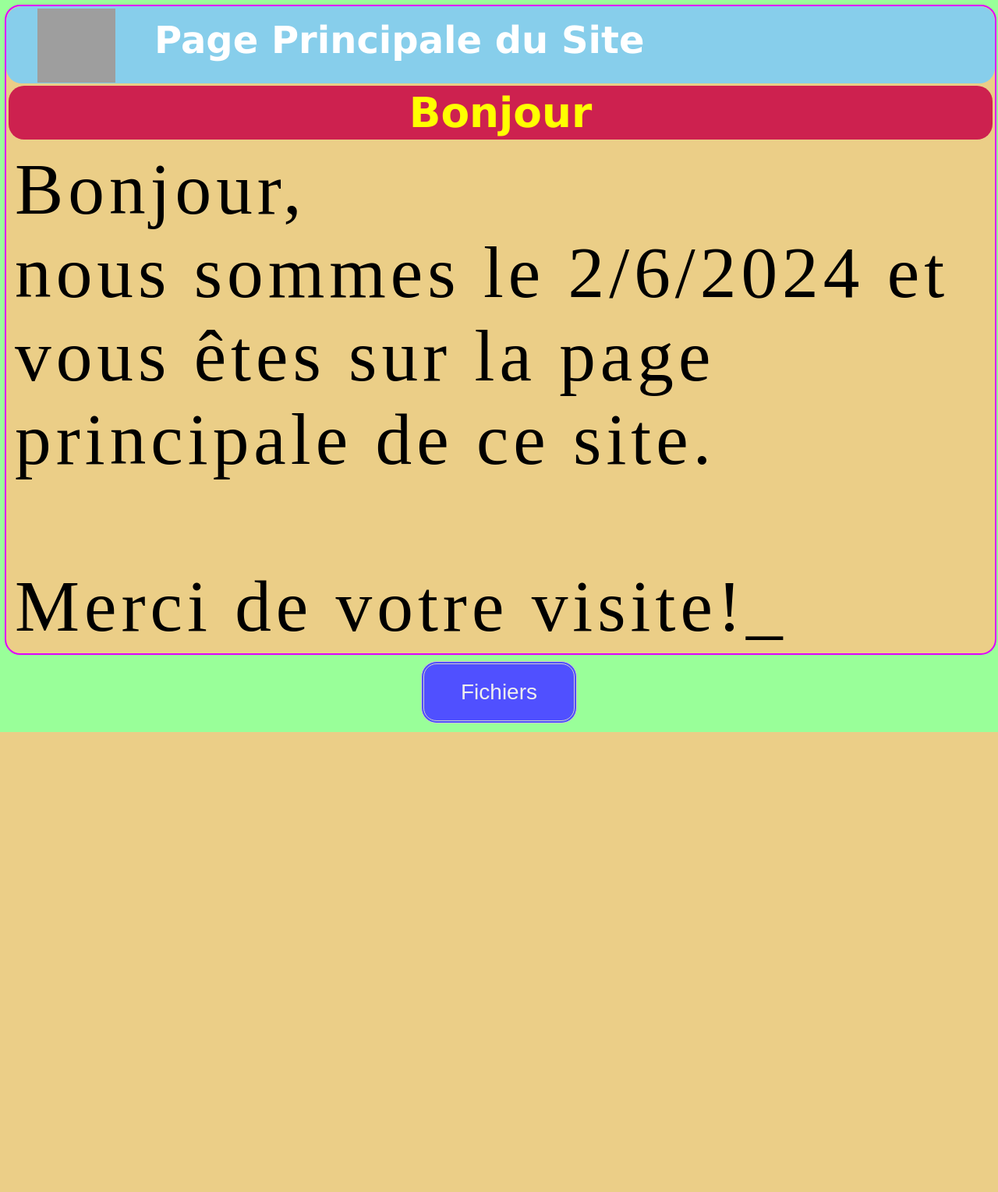
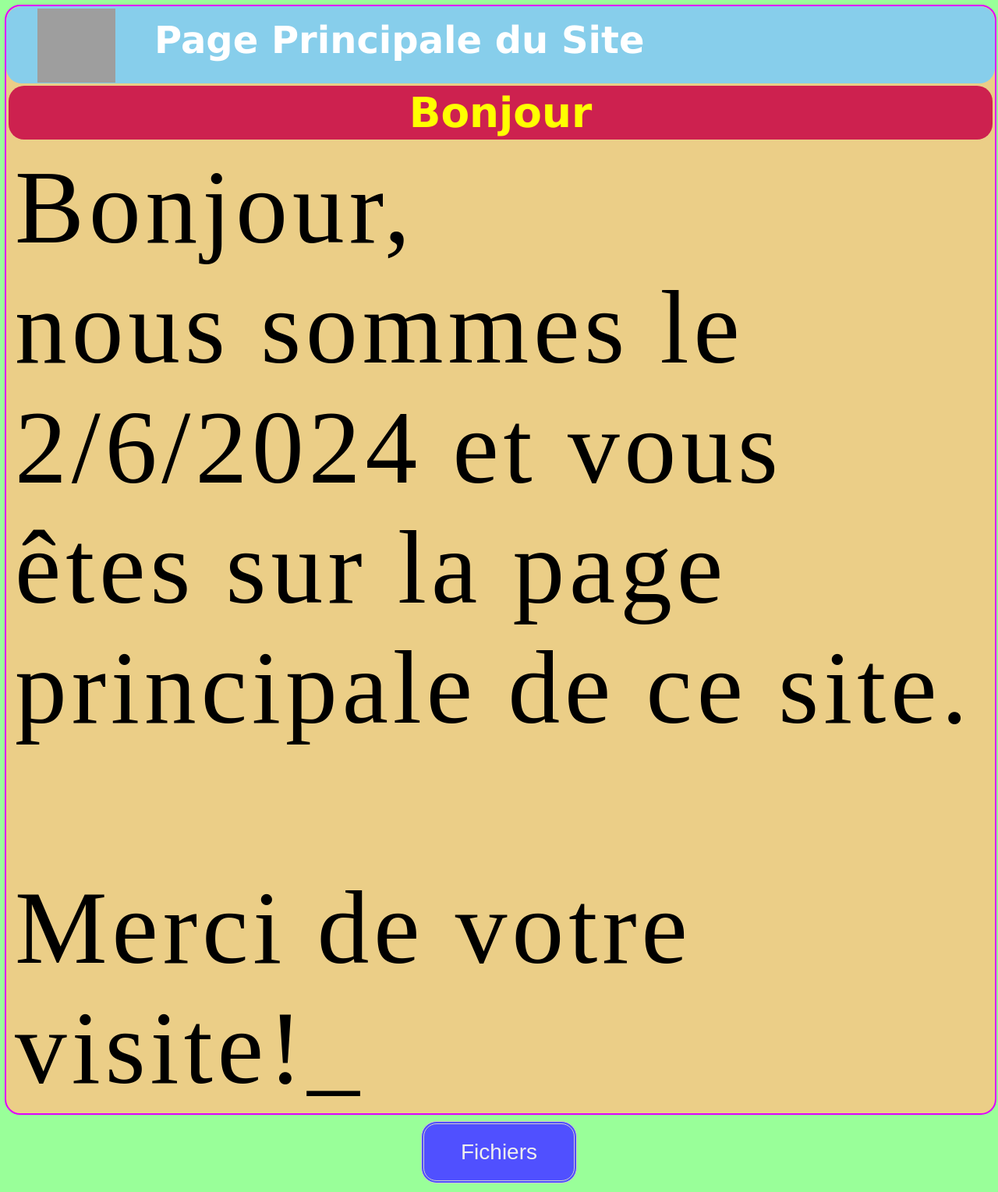
Before and after one commit to AstralArchitect/AstralArchitect.github.io, a PHP site: page /home/index-pc.html in a window 1280 px wide. Shown: the whole page at 78% size. Before the commit the page ends 939 px from the top, so only its background shows below. Run offline with PHP 8.4, Linux system fonts and the light colour scheme; grey boxes are pictures that could not be loaded.

Commit message:
Update feuille.css

```diff
--- a/assets/start/feuille.css
+++ b/assets/start/feuille.css
@@ -188,7 +188,7 @@
 
   div.le-texte {
   font-family: 'Courrier New', Courrier New;
-  font-size:70pt;
+  font-size: 100pt;
   letter-spacing: 6px;
 }
 button {
```
